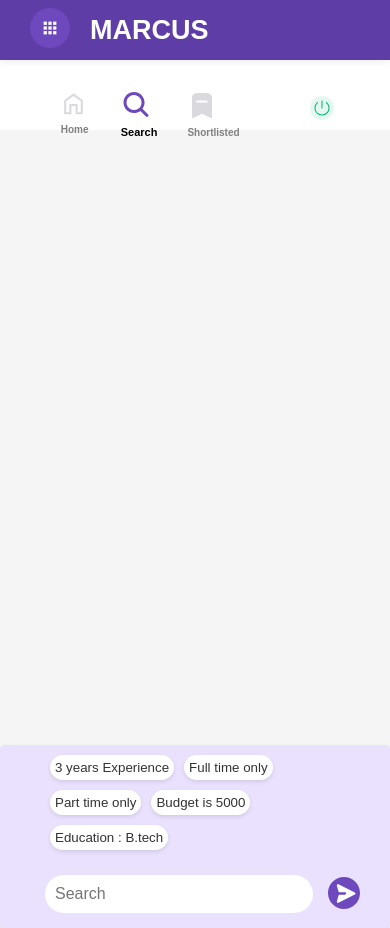
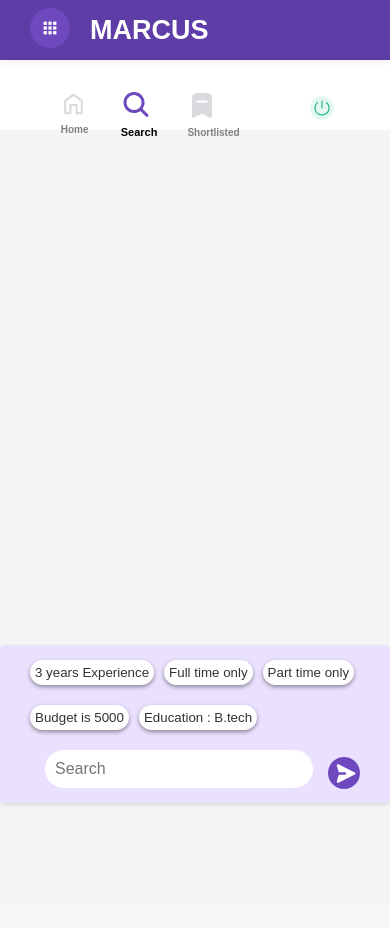
Before and after one commit to hello-snsa/mercor-chat, a React (Vite) app: page /ai-search in a window 390 px wide. After the commit the page ends 903 px from the top, so only its background shows below. Built offline with nearby package versions, Linux system fonts and the light colour scheme; sample sign-in values are in the browser's storage.

Commit message:
chat web done

```diff
--- a/src/App.css
+++ b/src/App.css
@@ -43,6 +43,10 @@ height: 3rem;
 }
 .routes{
   margin-top: 6rem;
+  display: flex;
+  align-items: center;
+  justify-content: center;
+  width: 100%;
 }
 /* Flex */
 .flex {
@@ -57,10 +61,18 @@ height: 3rem;
 }
 .flex-jc-sb{
   justify-content: space-between;
-
 }
 .flex-jc-r{
   justify-content: right;
+}
+.flex-jc-l{
+  justify-content: left;
+}
+.flex-jc-c{
+  justify-content: center;
+}
+.flex-jc-sa{
+  justify-content: space-around;
 }
 .flex-space-between {
   justify-content: space-between;
@@ -69,6 +81,9 @@ height: 3rem;
   justify-content: space-around;
 }
 .flex-align-center {
+  align-items: center;
+}
+.flex-ai-c {
   align-items: center;
 }
 .flex-align-start {
--- a/src/app/components/aiSearch/ChatCanvas.jsx
+++ b/src/app/components/aiSearch/ChatCanvas.jsx
@@ -1,10 +1,14 @@
 import { useEffect, useRef, useState } from 'react'
+import PropTypes from 'prop-types';
+import axios from 'axios';
+import { ToastContainer } from 'react-toastify';
+import { t } from 'i18next';
 
-import { ChatHero } from '../../../assets/images'
-import { BASE_URL, CHAT_HISTORY, TOKEN_URL } from '../../../utils/apiConstants';
-import axios from 'axios';
 import CandidateCard from './CandidateCard';
 import getToken from '../../../utils/getToken';
+import { ChatHero } from '../../../assets/images'
+import { BASE_URL, CHAT_HISTORY } from '../../../utils/apiConstants';
+import toast from '../../../utils/toast';
 
 export default function ChatCanvas({ userQuery }) {
   const bottomRef = useRef(null);
@@ -14,8 +18,6 @@ export default function ChatCanvas({ userQuery }) {
 
   const getChatHistory = async () => {
     try {
-      console.log("json token", localStorage.getItem('MercorUserToken'));
-      // fetch chat history from API
       const response = await axios.post(`${BASE_URL}${CHAT_HISTORY}`,
         {
           "input": userQuery,
@@ -30,14 +32,13 @@ export default function ChatCanvas({ userQuery }) {
             'Authorization': `Bearer ${localStorage.getItem('MercorUserToken')}`
           },
         })
-
-      console.log("response of chat===>", response);
       setChatData(response?.data)
     } catch (error) {
-      console.log(error);
-      //TODO: add a toast message.
       if (error.response.status === 401) {
         getToken(getChatHistory);
+      }
+      else {
+        toast(t("somethingWentWrong"), "error")
       }
     }
   }
@@ -54,8 +55,6 @@ export default function ChatCanvas({ userQuery }) {
     })
   }, [chatData])
 
-  console.log("messages==>", messages);
-
   useEffect(() => {
     userQuery !== "" && bottomRef?.current?.scrollIntoView({ behavior: 'smooth' });
   }, [messages])
@@ -64,9 +63,9 @@ export default function ChatCanvas({ userQuery }) {
     userQuery !== "" && getChatHistory();
   }, [userQuery])
 
-  console.log("chatData", chatData);
   return (
     <div className='chatCanvas'>
+      <ToastContainer />
       {messages?.length <= 0 ?
         <>
           <img src={ChatHero} alt='Purple banner showing world map with dots and also a man sitting on chair working with his laptop and few books are also stacked on table.'
@@ -107,3 +106,7 @@ export default function ChatCanvas({ userQuery }) {
     </div>
   )
 }
+
+ChatCanvas.propTypes = {
+  userQuery: PropTypes.string
+}
--- a/src/app/components/aiSearch/aiSearch.css
+++ b/src/app/components/aiSearch/aiSearch.css
@@ -5,21 +5,21 @@
 .aiSearch_SearchBar {
     display: flex;
     justify-content: space-between;
+    justify-content: center;
     align-items: center;
     flex-direction: column;
-  width: 100%;
+    width: 100vw;
     padding: 0 5rem;
+    padding-top: 1rem;
     background-color: #EAE1FE;
     border-radius: 5px;
     box-shadow: 0 2px 4px rgba(0, 0, 0, 0.1);
-  /* margin-bottom: 20px; */
     position: fixed;
     bottom:0;
     left:0;
 }
 .aiSearch_searchField {
     width: 100%;
-    height: 100%;
     padding: 0 2rem;
     border: none;
     background-color: transparent;
@@ -28,7 +28,6 @@
     outline: none;
     display: flex;
     align-items: center;
-    /* background-color: blueviolet; */
 }
 .aiSearch_tags {
     display: flex;
@@ -36,7 +35,7 @@
     align-items: center;
     padding: 0.5rem 2rem;
     width: 100%;
-  height: 100%;
+    height: 4rem;
     margin-left: 3rem;
     color:grey;
 }
@@ -49,21 +48,18 @@
     padding: 0.5rem 1rem;
     margin: 0.5rem;
     border-radius: 24px;
-    box-shadow: 0 2px 4px rgba(0, 0, 0, 0.1);
+    box-shadow: 0 2px 4px rgba(0, 0, 0, 0.4);
     cursor: pointer;
 }
 .aiSearch_searchField_input {
     width: 100%;
-    height: 100%;
     padding: 1rem 2rem;
     margin: 1.5rem;
     margin-top: 0.5rem;
     border: none;
-    background-color: transparent;
     font-size: 16px;
     color: #333;
     outline: none;
-    background-color: #fff;
     border-radius: 24px;
 }
 
@@ -219,20 +215,25 @@
 @media screen and (max-width: 768px) {
     .aiSearch_SearchBar {
         padding: 0 2rem;
+        position: relative;
+        bottom: 10rem;
     }
     .aiSearch_searchField {
         padding: 0 1rem;
     }
     .aiSearch_tags {
         padding: 0.5rem 1rem;
+        width: 100vw;
+        overflow: hidden;
+        height: 10rem;
+        /* margin-bottom: -5rem; */
     }
     .aiSearch_tag {
         padding: 0.5rem 0.5rem;
         margin: 0.5rem;
     }
     .aiSearch_searchField_input {
-        padding: 1rem 1rem;
-        margin: 1.5rem;
+        padding: 1rem;
     }
     .chatCanvas {
         padding: 0 2rem;
@@ -241,10 +242,6 @@
         top: 0;
         left: 0;
     }
-    .aiSearch_SearchBar {
-        /* padding: 0 1rem; */
-        position: relative;
-    }
     .chatCanvas_hero{
         display: none;
     }
--- a/src/i18n/languages/en.json
+++ b/src/i18n/languages/en.json
@@ -17,6 +17,9 @@
     "step-2-1":"Start typing your query",
     "step-2-2":"For ex. 'I need a react developer'",
     "step-2-3":"Top talented developer will be displayed to you.",
+    "searchPlaceholder":"Search talent",
+    "searchIconAlt":"white arrow head inside a purple circle",
+    "somethingWentWrong":"Something went wrong. Please try again later.",
 
 
     "":""
```
Lines whose indentation alone changed are shown as unchanged.
